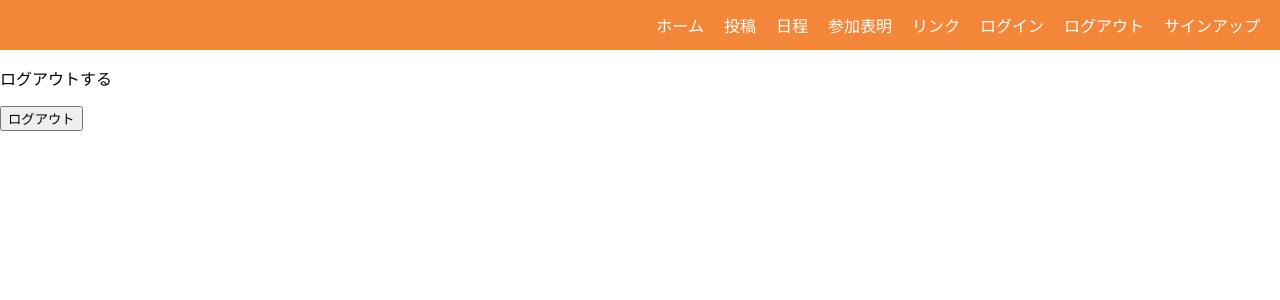
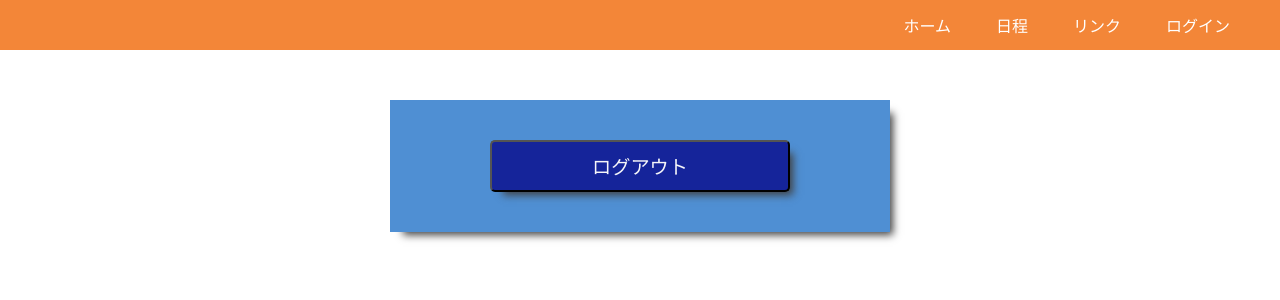
Before and after one commit to matsumo333/react-raising, a React (Create React App) app: page /logout in a window 1280 px wide. Shown: the top 300 px of the page. Built offline with nearby package versions, Linux system fonts and the light colour scheme.

Commit message:
navbarまで動きます

```diff
--- a/src/App.js
+++ b/src/App.js
@@ -12,36 +12,19 @@ import SignUpForm from "./Components/SignUpForm";
 import { useState, useEffect } from "react";
 
 function App() {
-  const [isAuth, setIsAuth] = useState(localStorage.getItem("isAuth"));
-  const [username, setUsername] = useState(localStorage.getItem("userName"));
-  const [email, setEmail] = useState(localStorage.getItem("userEmail") || "");
-
-  useEffect(() => {
-    const storedEmail = localStorage.getItem("userEmail");
-    if (storedEmail) {
-      setEmail(storedEmail);
-    }
-  }, []);
-
-  const handleLogin = (email) => {
-    setEmail(email);
-    localStorage.setItem("userEmail", email);
-  };
+  const [isAuth, setIsAuth] = useState(false);
 
   return (
     <Router>
-      <Navbar isAuth={isAuth} email={email} />
+      <Navbar isAuth={isAuth} />
       <Routes>
-        <Route path="/" element={<Home />}></Route>
-        <Route path="/createpost" element={<CreatePost />}></Route>
-        <Route path="/schedule" element={<Schedule />}></Route>
-        <Route path="/link" element={<Links />}></Route>
-        <Route path="/login" element={<Login onLogin={handleLogin} />}></Route>
-        <Route
-          path="/logout"
-          element={<Logout setIsAuth={setIsAuth} />}
-        ></Route>
-        <Route path="/signupform" element={<SignUpForm />}></Route>
+        <Route path="/" element={<Home />} />
+        <Route path="/createpost" element={<CreatePost />} />
+        <Route path="/schedule" element={<Schedule />} />
+        <Route path="/link" element={<Links />} />
+        <Route path="/login" element={<Login setIsAuth={setIsAuth} />} />
+        <Route path="/logout" element={<Logout setIsAuth={setIsAuth} />} />
+        <Route path="/signupform" element={<SignUpForm />} />
       </Routes>
     </Router>
   );
--- a/src/Components/Login.js
+++ b/src/Components/Login.js
@@ -7,15 +7,12 @@ import {
   signInWithEmailLink,
   sendPasswordResetEmail,
 } from "firebase/auth";
-import { provider } from "../firebase";
+import { auth, provider } from "../firebase";
 import { useNavigate } from "react-router-dom";
 import Modal from "react-modal";
 import "./Login.css";
 
-// App elementの設定を追加
-Modal.setAppElement("#root");
-
-const Login = ({ onLogin }) => {
+const Login = ({ setIsAuth }) => {
   const navigate = useNavigate();
   const firebaseAuth = getAuth();
   const [isModalOpen, setIsModalOpen] = useState(false);
@@ -43,17 +40,14 @@ const Login = ({ onLogin }) => {
   }, [firebaseAuth, navigate]);
 
   const loginInWithGoogle = () => {
-    signInWithPopup(firebaseAuth, provider)
-      .then((result) => {
-        localStorage.setItem("isAuth", true);
-        console.log(result);
-        navigate("/");
-      })
-      .catch((error) => {
-        console.error(error);
-      });
+    //Googleでログイン
+    signInWithPopup(auth, provider).then((result) => {
+      localStorage.setItem("isAuth", true);
+      setIsAuth(true);
+      console.log(result);
+      navigate("/");
+    });
   };
-
   const redirectToSignupForm = () => {
     navigate("/signupform");
   };
@@ -66,7 +60,7 @@ const Login = ({ onLogin }) => {
     signInWithEmailAndPassword(firebaseAuth, email, password)
       .then((result) => {
         localStorage.setItem("isAuth", true);
-        console.log("ログインの結果だよ");
+        setIsAuth(true);
         console.log("Email:", email);
         setUserEmail(email);
         localStorage.setItem("userEmail", email);
--- /dev/null
+++ b/src/Components/Logout.css
@@ -0,0 +1,49 @@
+.container2 {
+  position: absolute; /* 絶対位置指定 */
+  top: calc(50px); /* Navbarの下と画面の50%の位置の合計値に */
+  left: 50%; /* 左端を画面の50%の位置に */
+  transform: translateX(-50%); /* 左右中央揃え */
+  display: flex;
+  flex-direction: column;
+  margin-top: 50px;
+  gap: 20px; /* 各リンクの間隔 */
+  width: 500px;
+  background-color: #4f8fd3;
+  align-items: center;
+  justify-items: center;
+  box-shadow: 8px 8px 8px -5px #414141;
+}
+
+.content {
+  display: block; /* リンクを縦に並べる */
+  width: 300px;
+  text-decoration: none;
+  color: rgb(245, 245, 249); /* リンクの色 */
+  background-color: rgb(21, 36, 154);
+  padding: 0 30px 20px 30px;
+  transition: 200ms;
+  border-radius: 5px;
+  box-shadow: 8px 8px 8px -5px #414141;
+  font-size: 1.2rem;
+  display: flex;
+  align-items: center;
+  justify-content: center;
+  flex-direction: column;
+}
+
+.container2 button {
+  width: 300px;
+  text-decoration: none;
+  color: rgb(245, 245, 249); /* リンクの色 */
+  background-color: rgb(21, 36, 154);
+  padding: 10px 10px;
+  transition: 200ms;
+  margin: 40px 0;
+  border-radius: 5px;
+  box-shadow: 8px 8px 8px -5px #414141;
+  font-size: 1.2rem;
+  display: flex;
+  align-items: center;
+  justify-content: center;
+  flex-direction: column;
+}
--- a/src/Components/Logout.js
+++ b/src/Components/Logout.js
@@ -2,6 +2,7 @@ import { signOut } from "firebase/auth";
 import React from "react";
 import { auth } from "../firebase";
 import { useNavigate } from "react-router-dom";
+import "./Logout.css";
 
 const Logout = ({ setIsAuth, setUsername }) => {
   const navigate = useNavigate();
@@ -16,8 +17,7 @@ const Logout = ({ setIsAuth, setUsername }) => {
   };
 
   return (
-    <div>
-      <p>ログアウトする</p>
+    <div className="container2">
       <button onClick={logout}>ログアウト</button>
     </div>
   );
--- a/src/Components/Navbar.css
+++ b/src/Components/Navbar.css
@@ -1,28 +1,16 @@
-/* 基本のスタイル */
 .navbar {
   display: flex;
   justify-content: right;
   align-items: center;
   height: 50px;
   background-color: rgb(243, 134, 56);
-  padding: 0 20px;
-}
-
-.email {
-  color: white;
+  padding-right: 50px;
+  gap: 45px;
 }
 
 .nav-links {
   display: flex;
-  align-items: center;
-  list-style: none;
-  gap: 20px;
-  margin: 0;
-  padding: 0;
-}
-
-.nav-links li {
-  list-style: none;
+  gap: 45px;
 }
 
 .nav-links a {
@@ -37,6 +25,10 @@
   font-size: 1.15em;
 }
 
+.nav-links a svg {
+  margin-right: 7px;
+}
+
 /* メニューアイコンのスタイル */
 .menu-icon {
   display: none;
@@ -45,11 +37,14 @@
 }
 
 /* モバイル対応のメディアクエリ */
-@media (max-width: 700px) {
+@media (max-width: 600px) {
   .navbar {
     flex-direction: column;
     align-items: flex-start;
-    padding: 10px;
+    padding-right: 0;
+    padding-left: 20px;
+    gap: 10px;
+    height: auto;
   }
 
   .menu-icon {
--- a/src/Components/Navbar.js
+++ b/src/Components/Navbar.js
@@ -2,47 +2,36 @@ import React, { useState } from "react";
 import { Link } from "react-router-dom";
 import "./Navbar.css";
 
-function Navbar({ email }) {
-  const [isOpen, setIsOpen] = useState(false);
+const Navbar = ({ isAuth }) => {
+  const [menuActive, setMenuActive] = useState(false);
 
   const toggleMenu = () => {
-    setIsOpen(!isOpen);
+    setMenuActive(!menuActive);
   };
 
   return (
     <nav className="navbar">
       <div className="menu-icon" onClick={toggleMenu}>
-        &#9776;
+        &#9776; {/* ハンバーガーアイコン */}
       </div>
-      <ul className={`nav-links ${isOpen ? "active" : ""}`}>
-        {email && <li className="email">メールアドレス: {email}</li>}
-        <li>
-          <Link to="/">ホーム</Link>
-        </li>
-        <li>
-          <Link to="/createpost">投稿</Link>
-        </li>
-        <li>
-          <Link to="/schedule">日程</Link>
-        </li>
-        <li>
-          <a href="https://l--l.jp/gtlist/in.cgi?cd=sc2v4y2qdqq6">参加表明</a>
-        </li>
-        <li>
-          <Link to="/link">リンク</Link>
-        </li>
-        <li>
-          <Link to="/login">ログイン</Link>
-        </li>
-        <li>
-          <Link to="/logout">ログアウト</Link>
-        </li>
-        <li>
-          <Link to="/signupform">サインアップ</Link>
-        </li>
+      <ul className={`nav-links ${menuActive ? "active" : ""}`}>
+        <Link to="/">ホーム</Link>
+        <Link to="/schedule">日程</Link>
+        <Link to="/link">リンク</Link>
+        {!isAuth ? (
+          <>
+            <Link to="/login">ログイン</Link>
+          </>
+        ) : (
+          <>
+            <Link to="/createpost">投稿</Link>
+            <a href="https://l--l.jp/gtlist/in.cgi?cd=sc2v4y2qdqq6">参加表明</a>
+            <Link to="/logout">ログアウト</Link>
+          </>
+        )}
       </ul>
     </nav>
   );
-}
+};
 
 export default Navbar;
--- a/src/Components/SignUpForm.js
+++ b/src/Components/SignUpForm.js
@@ -78,6 +78,14 @@ const SignupForm = () => {
   return (
     <div className="signup-form-contanier">
       <div className="signup-form-title">
+        <button
+          className="close-button"
+          onClick={() => {
+            navigate("/");
+          }}
+        >
+          ｘ
+        </button>
         <h2>新規登録</h2>
       </div>
       {!signupSuccess ? (
```
Also changed, not shown: src/Components/ExampleCarouselImage.js (added, +26 -0 lines), src/Components/Slide1.js (added, +34 -0 lines).
